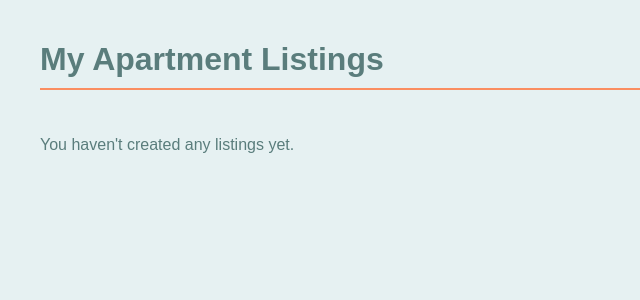
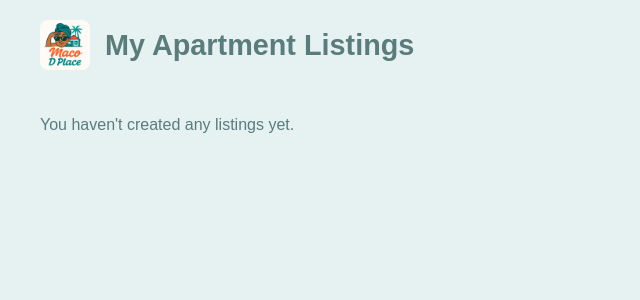
Before and after one commit to Imuugi/Projectforinfo, a Flask app: template App/templates/viewlisting.html in a window 1280 px wide. Shown: the top 300 px of the page, without its empty margins (0-640 px from the left). Run offline with Flask 3, Linux system fonts and the light colour scheme; the template is opened without the code that fills it, so the values that code supplies are empty; parts of the project's set-up code (start-up, migrations or seed data) failed here and were passed over.

Commit message:
some minor fixes AND WE DONE

```diff
--- a/App/templates/viewlisting.html
+++ b/App/templates/viewlisting.html
@@ -20,10 +20,43 @@
       background-color: var(--pale-aqua);
     }
 
-    h1 {
+    header {
+      display: flex;
+      justify-content: space-between;
+      align-items: center;
+      margin-bottom: 20px;
+    }
+
+    .logo-container {
+      display: flex;
+      align-items: center;
+    }
+
+    .logo-container img {
+      height: 50px;
+      margin-right: 15px;
+      border-radius: 8px;
+    }
+
+    .page-title {
+      margin: 0;
+      font-size: 1.8rem;
       color: var(--slate-teal);
-      border-bottom: 2px solid var(--coral);
-      padding-bottom: 10px;
+    }
+
+    .back-btn {
+      background-color: var(--slate-teal);
+      color: white;
+      padding: 8px 16px;
+      border: none;
+      border-radius: 5px;
+      font-weight: bold;
+      cursor: pointer;
+      transition: background-color 0.3s ease;
+    }
+
+    .back-btn:hover {
+      background-color: #4c6b6b;
     }
 
     .listing-container {
@@ -91,21 +124,6 @@
       font-weight: bold;
     }
 
-    .back-btn {
-  background-color: var(--slate-teal);
-  color: white;
-  padding: 8px 16px;
-  border: none;
-  border-radius: 5px;
-  font-weight: bold;
-  cursor: pointer;
-  transition: background-color 0.3s ease;
-}
-
-.back-btn:hover {
-  background-color: #4c6b6b;
-}
-
     .edit-btn {
       background-color: var(--slate-teal);
       color: white;
@@ -135,15 +153,20 @@
   </style>
 </head>
 <body>
+  <header>
+    <div class="logo-container">
+      <img src="{{ url_for('static', filename='sample_images/logo.jpg') }}" alt="Logo">
+      <h1 class="page-title">My Apartment Listings</h1>
+    </div>
+
     {% if current_user %}
-  <div class="user-info">
+    <div>
       <a href="/landlordhome" style="text-decoration: none;">
-  <button class="back-btn" style="margin-right: 20px;">← Back</button>
+        <button class="back-btn">← Back</button>
       </a>
     </div>
     {% endif %}
-
-  <h1>My Apartment Listings</h1>
+  </header>
 
   <div class="listing-container">
     {% if listings %}
@@ -151,7 +174,7 @@
     <div class="listing-card">
       <div class="listing-image">
         {% if listing.image %}
-            <img src="{{ url_for('static', filename=listing.image) }}" alt="Apartment Image" class="listing-image">
+          <img src="{{ url_for('static', filename=listing.image) }}" alt="Apartment Image">
         {% else %}
           <div class="image-placeholder">No Image Available</div>
         {% endif %}
--- a/App/views/auth.py
+++ b/App/views/auth.py
@@ -36,8 +36,8 @@ def login_action():
     user = get_user_by_username(username)
 
     if not user or not user.check_password(password):
-        flash('Bad username or password given', 'error')
-        return redirect(url_for('auth_views.get_login_page')), 401
+        flash('Invalid username or password. Please try again.', 'error')
+        return redirect(url_for('index_views.show_login'))
 
     # Determine user type
     if user.user_type == 'landlord':
@@ -63,7 +63,6 @@ def login_action():
 
     flash('Login Successful', 'success')
     return response
-
 
 @auth_views.route('/logout', methods=['GET'])
 def logout_action():
--- a/App/views/landlord.py
+++ b/App/views/landlord.py
@@ -119,12 +119,11 @@ def accept_request():
     return redirect(url_for('index_views.landlord_home'))  # Handle GET requests
 
 
-@landlord_views.route('/landlord/decline_request',methods=['GET', 'POST'])
+@landlord_views.route('/landlord/decline_request', methods=['POST'])
 @jwt_required()
 def decline_request():
     current_username = get_jwt_identity()
     landlord = Landlord.query.filter_by(username=current_username).first()
     request_id = request.form['request_id']
-    requests = VerificationRequest.query.filter_by(landlord_id=landlord.id).all()
     delete_request(request_id)
-    return render_template('landlordhome.html', listings=ApartmentListing.query.all(),requests = requests)
+    return redirect(url_for('index_views.landlord_home'))
```
Also changed, not shown: App/templates/apartmentpage.html (+47 -3 lines), App/templates/createlisting.html (+45 -1 lines), App/templates/homepage.html (+13 -5 lines), App/templates/landlordhome.html (+14 -5 lines). Lines whose indentation alone changed are shown as unchanged.
